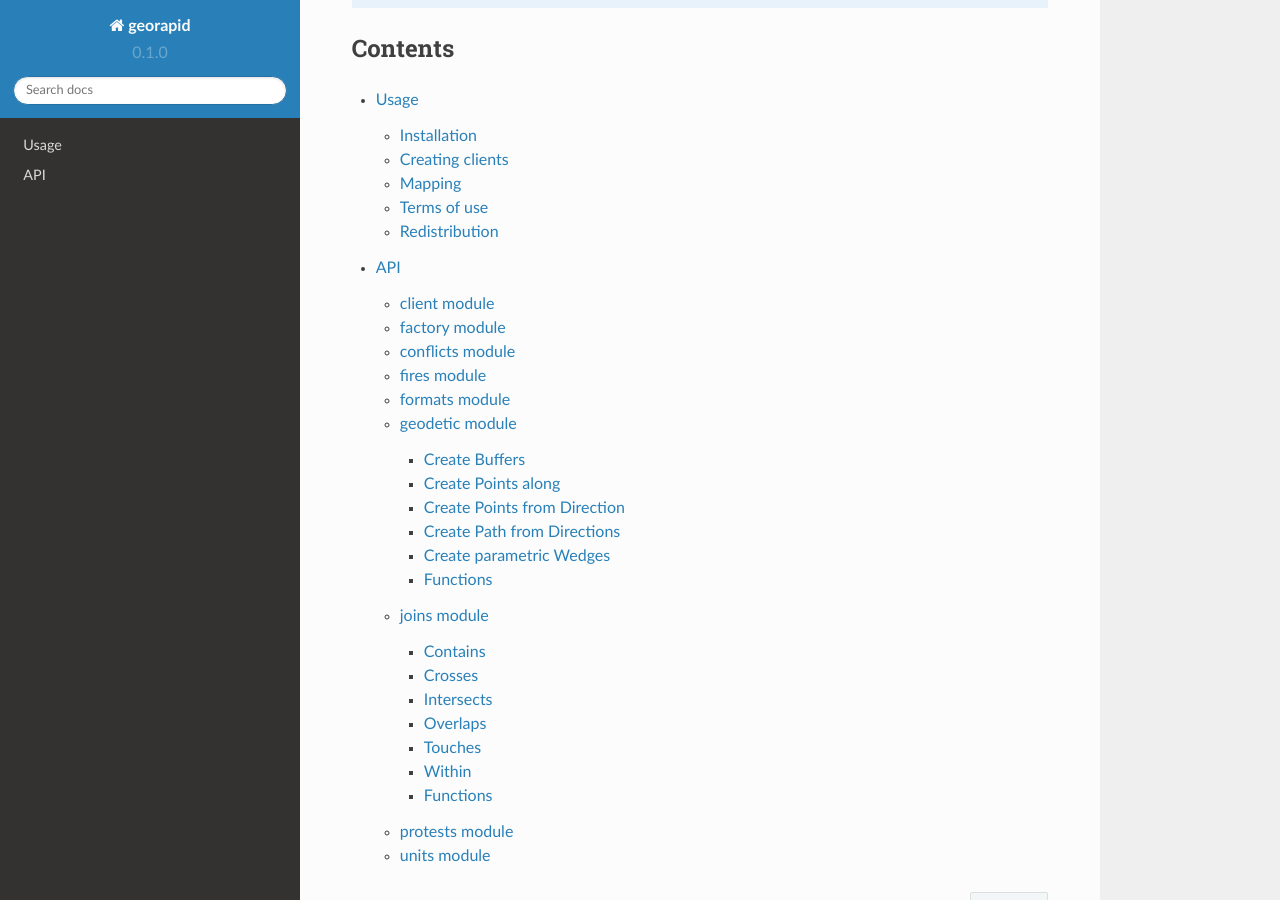
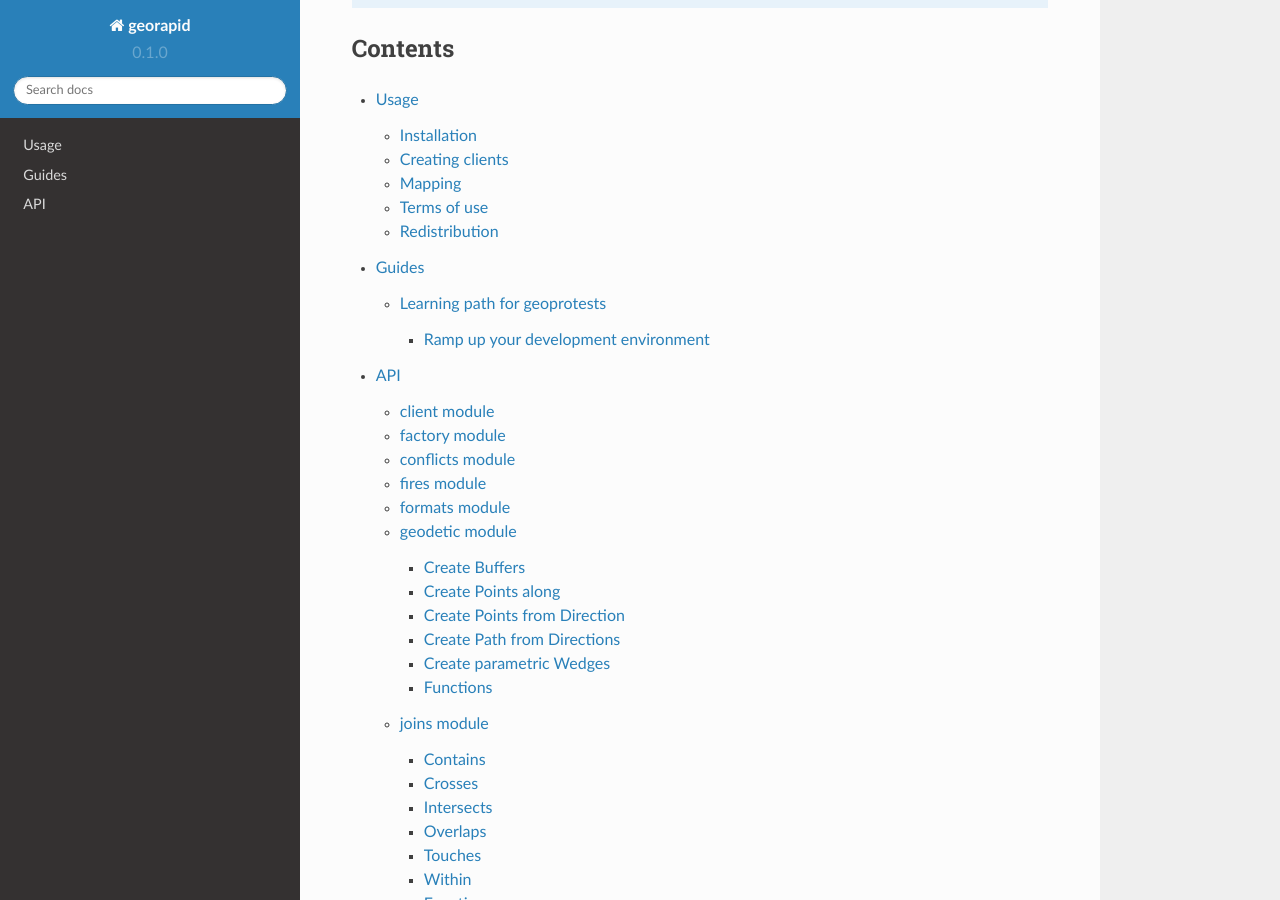
Before and after one commit to Geospatial-AI-DE/georapid-py, a Sphinx documentation site: the page built from docs/source/index.rst, in a window 1280 px wide and 900 px high, scrolled down 810 px. Built offline with Sphinx 7.4.7 and the Read the Docs theme 2.0.0, drawn with Linux system fonts in a browser that asks for light colours; some of the changed lines change nothing that is shown.

Commit message:
:books: Added a guides section

```diff
--- /dev/null
+++ b/docs/source/guides.rst
@@ -0,0 +1,12 @@
+Guides
+======
+We provide learning paths for best guidance leveling up your Geospatial Intelligence skills.
+
+Learning path for geoprotests
+-----------------------------
+Analyze the broadcasted news related to protests, and identify hot- and cold spots.
+
+Ramp up your development environment
+^^^^^^^^^^^^^^^^^^^^^^^^^^^^^^^^^^^^
+Setup your development environment and start with the first tutorial activating your Geospatial Intelligence skills.
+You will learn how to analyse the broadcasted news of the last 24 hours.
--- a/docs/source/index.rst
+++ b/docs/source/index.rst
@@ -28,4 +28,5 @@ Contents
 .. toctree::
 
    usage
+   guides
    api
```
